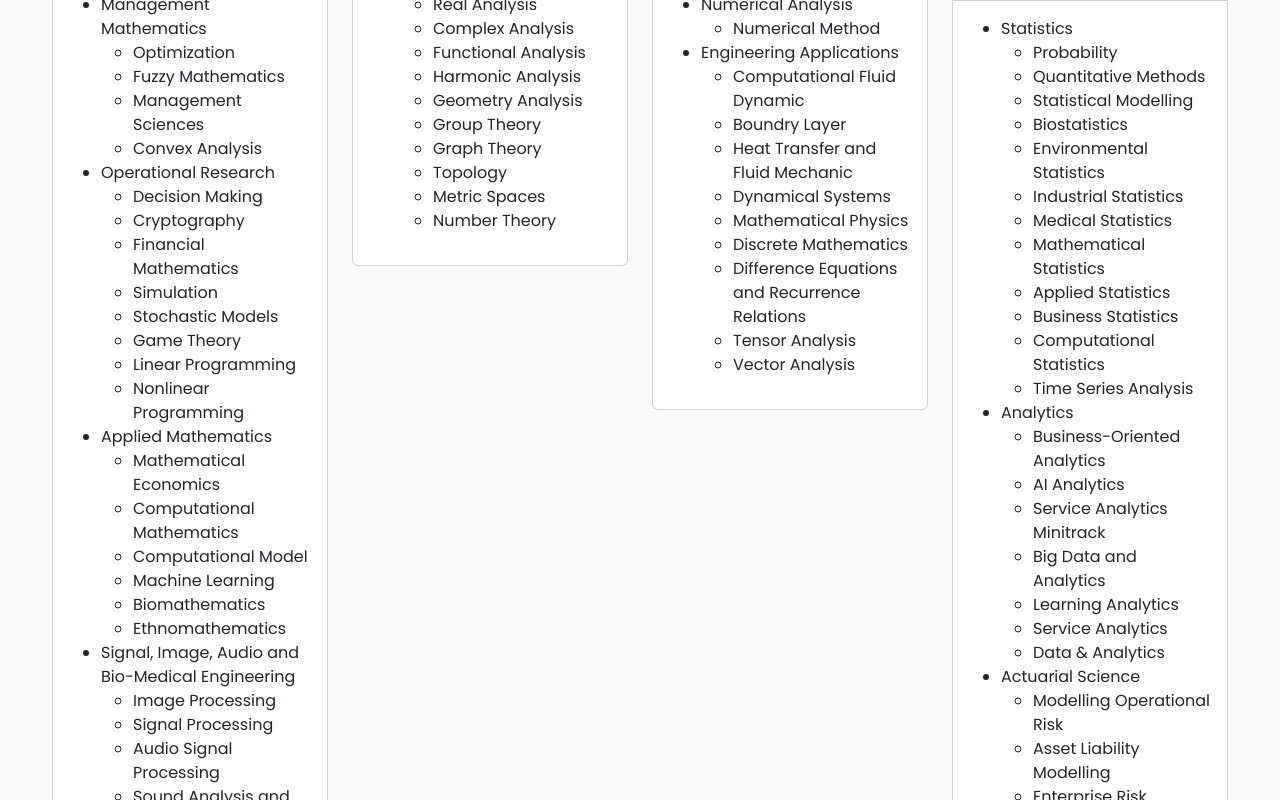
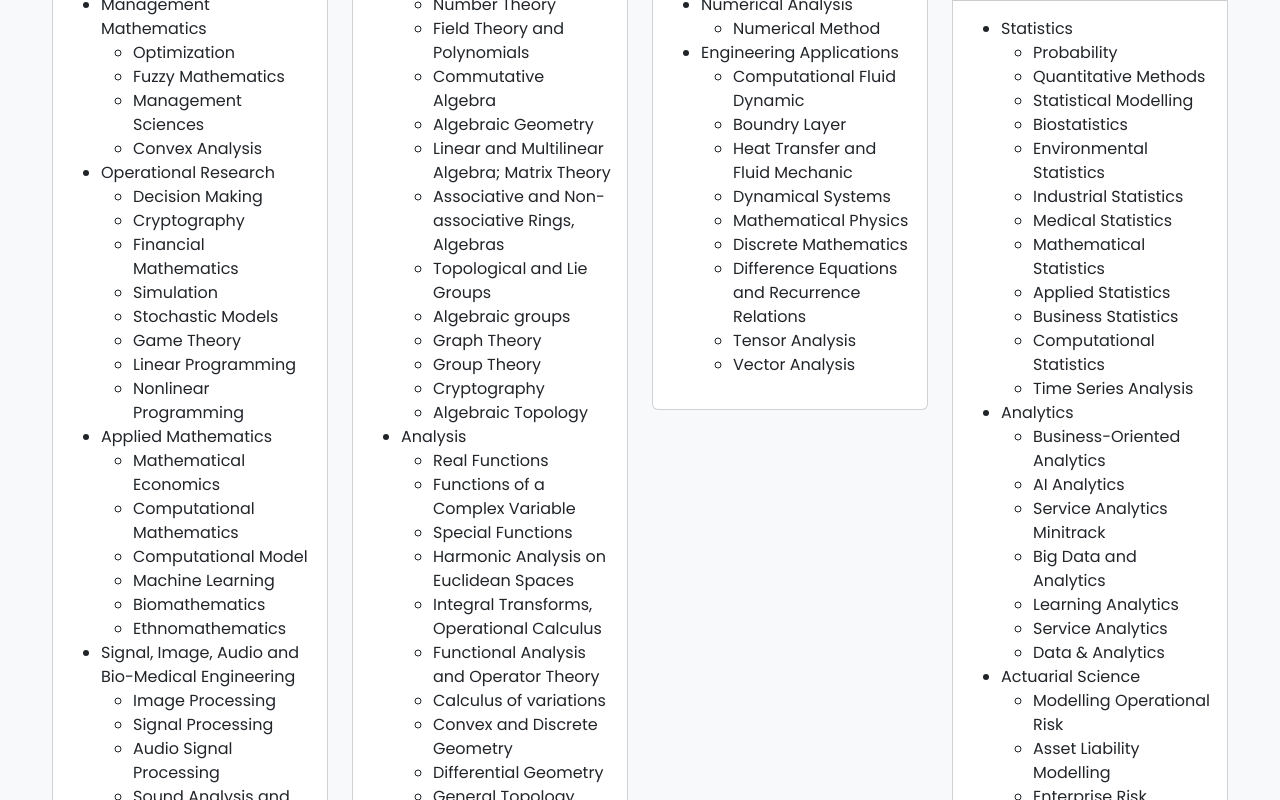
Before and after one commit to uicms2024/uicms2024.github.io, an Angular app: page /call4papers in a window 1280 px wide. Shown: the part 420-1220 px from the top of the page. Built offline with nearby package versions, Linux system fonts and the light colour scheme.

Commit message:
Update components for Algebra and Analysis (AA) as requested by Prof Isamiddin via Dr Normi

```diff
--- a/src/app/cfp/cfp.component.html
+++ b/src/app/cfp/cfp.component.html
@@ -73,8 +73,35 @@
             <div class="card-header">Algebra and Analysis (AA)</div>
             <div class="card-body">
               <ul>
+                <li>Algebra</li>
+                <ul>
+                  <li>Number Theory</li>
+                  <li>Field Theory and Polynomials</li>
+                  <li>Commutative Algebra</li>
+                  <li>Algebraic Geometry</li>
+                  <li>Linear and Multilinear Algebra; Matrix Theory</li>
+                  <li>Associative and Non-associative Rings, Algebras</li>
+                  <li>Topological and Lie Groups</li>
+                  <li>Algebraic groups</li>
+                  <li>Graph Theory</li>
+                  <li>Group Theory</li>
+                  <li>Cryptography </li>
+                  <li>Algebraic Topology</li>
+                </ul>
                 <li>Analysis</li>
                 <ul>
+                  <li>Real Functions</li>
+                  <li>Functions of a Complex Variable</li>
+                  <li>Special Functions</li>
+                  <li>Harmonic Analysis on Euclidean Spaces</li>
+                  <li>Integral Transforms, Operational Calculus</li>
+                  <li>Functional Analysis and Operator Theory</li>
+                  <li>Calculus of variations</li>
+                  <li>Convex and Discrete Geometry</li>
+                  <li>Differential Geometry</li>
+                  <li>General Topology</li>
+                </ul>
+                <!-- <ul>
                   <li>Real Analysis</li>
                   <li>Complex Analysis</li>
                   <li>Functional Analysis</li>
@@ -85,7 +112,7 @@
                   <li>Topology</li>
                   <li>Metric Spaces</li>
                   <li>Number Theory</li>
-                </ul>
+                </ul> -->
               </ul>
             </div>
           </div>
```
